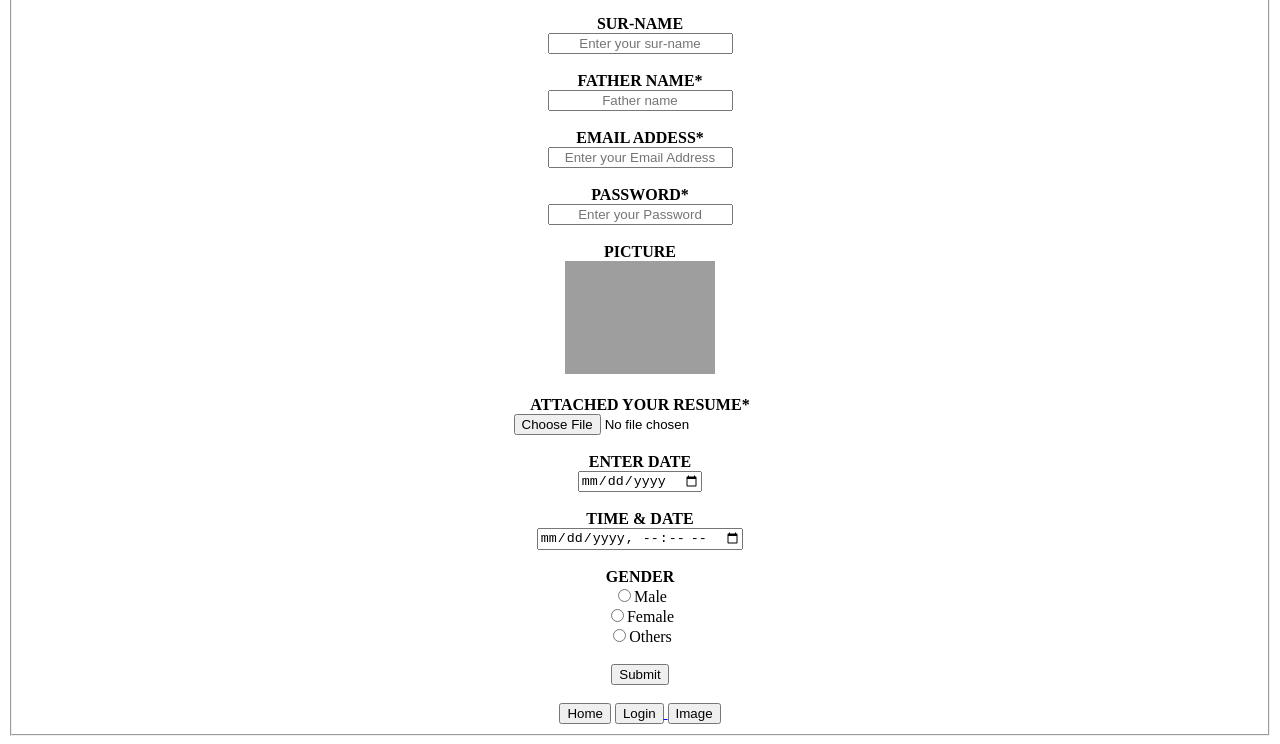
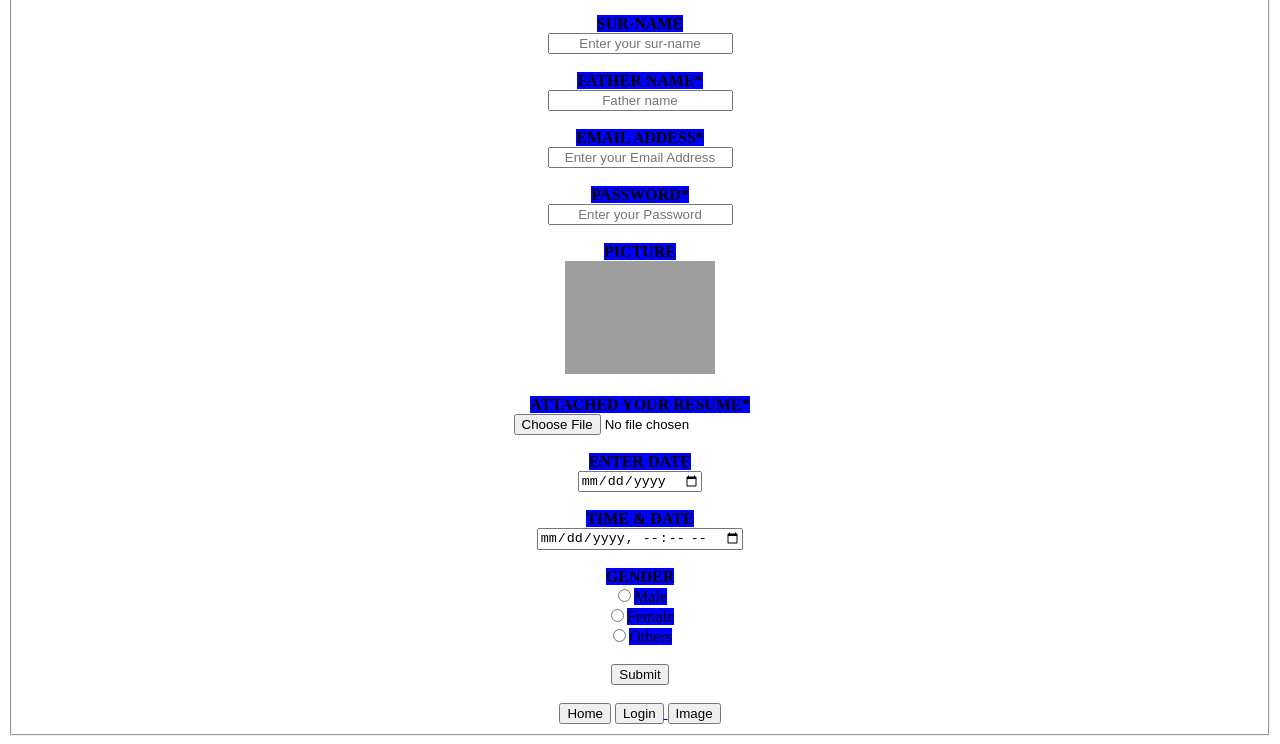
Before and after one commit to Not-Awais/Signup-Form, a plain HTML site: page index.html in a window 1280 px wide. Shown: the part 135-879 px from the top of the page. Drawn offline with Linux system fonts and the light colour scheme; grey boxes are pictures that could not be loaded.

Commit message:
background-color-chnages

```diff
--- a/index.html
+++ b/index.html
@@ -5,6 +5,11 @@
   <meta http-equiv="X-UA-Compatible" content="IE=edge">
   <meta name="viewport" content="width=device-width, initial-scale=1.0">
   <title>Document</title>
+  <style>
+    label{
+      background-color: blue;
+    }
+  </style>
 </head>
 <body>
   <fieldset>
```
